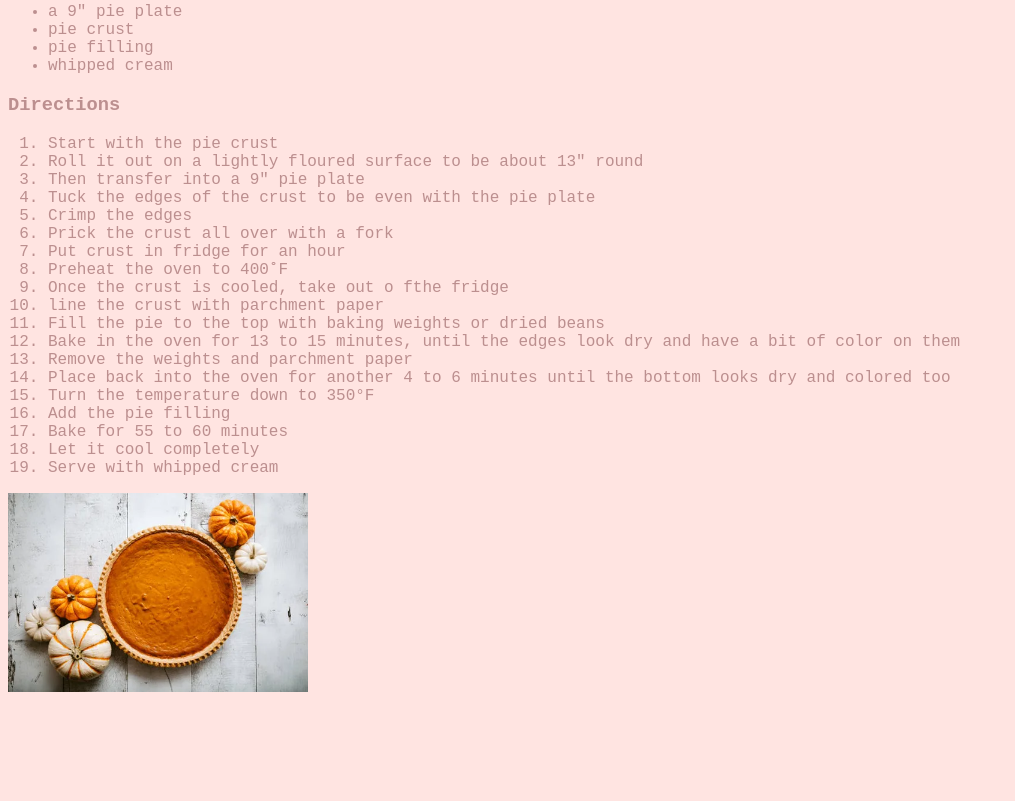
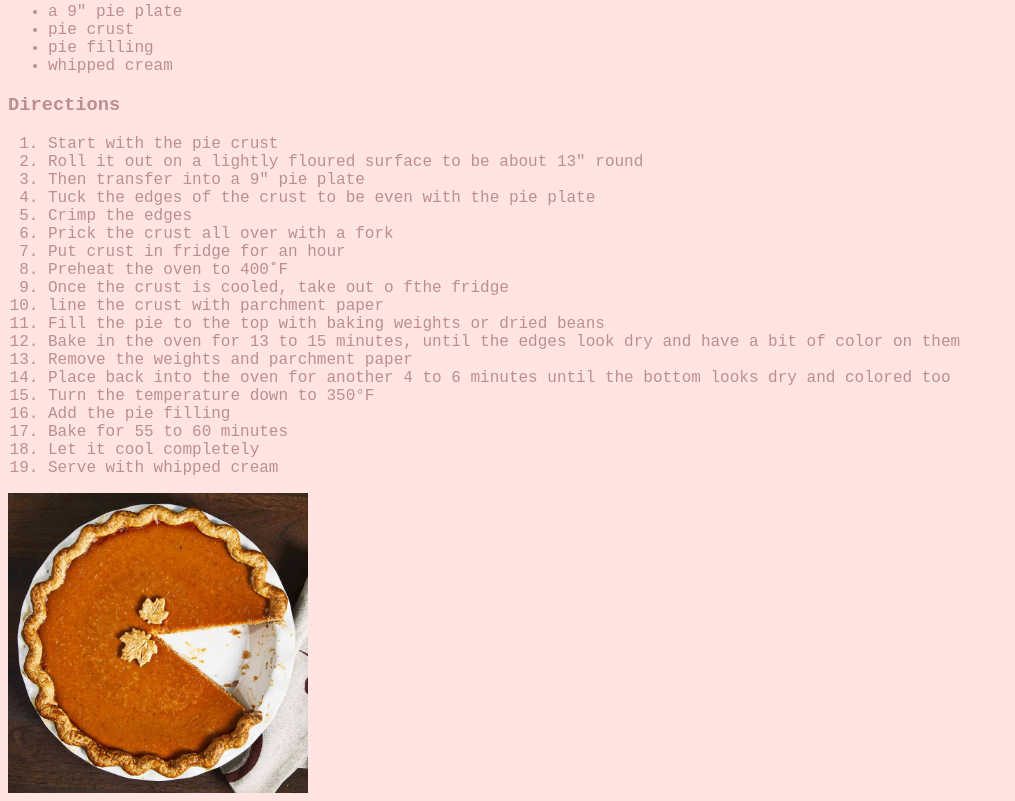
Before and after one commit to punkrockpapa/ComputerProject2, a plain HTML site: page ComputerProject2.html in a window 1280 px wide. Shown: the part 2818-3619 px from the top of the page, without its empty margins (0-1015 px from the left). Before the commit the page ends 3518 px from the top, so only its background shows below. Drawn offline with Linux system fonts and the light colour scheme.

Commit message:
Add HTML and CSS.

```diff
--- a/ComputerProject2.html
+++ b/ComputerProject2.html
@@ -1,6 +1,9 @@
 <html>
 <header>Complete Pumpkin Pie Recipe</header>
 <head>
+<title>Complete Pumpkin Pie Recipe</title>
+<link rel="shortcut icon" href="favicon.ico" type="image/x-icon">
+<link rel="icon" href="favicon.ico" type="image/x-icon">
 <link href="./style.css" type="text/css" rel="stylesheet"/>
 </head>
 <body>
@@ -120,7 +123,7 @@
     <li>Let it cool completely</li>
     <li>Serve with whipped cream</li>
 </ol>
-<img src="Resources/PiePics/pumpkinpie.png" width="300" alt="Image of Pumpkin Pie"/>
+<img src="Resources/PiePics/PumpkinPie2.png" width="300" alt="Image of Pumpkin Pie"/>
 </div>
 </body>
 </html>
```
Also changed, not shown: Resources/PiePics/PumpkinPie2.png (added), Resources/PiePics/PumpkinPieIcon.jpg (added), Resources/PiePics/duck.jpg (deleted), Resources/PiePics/pumpkinpie.png (deleted), favicon.ico (added).
